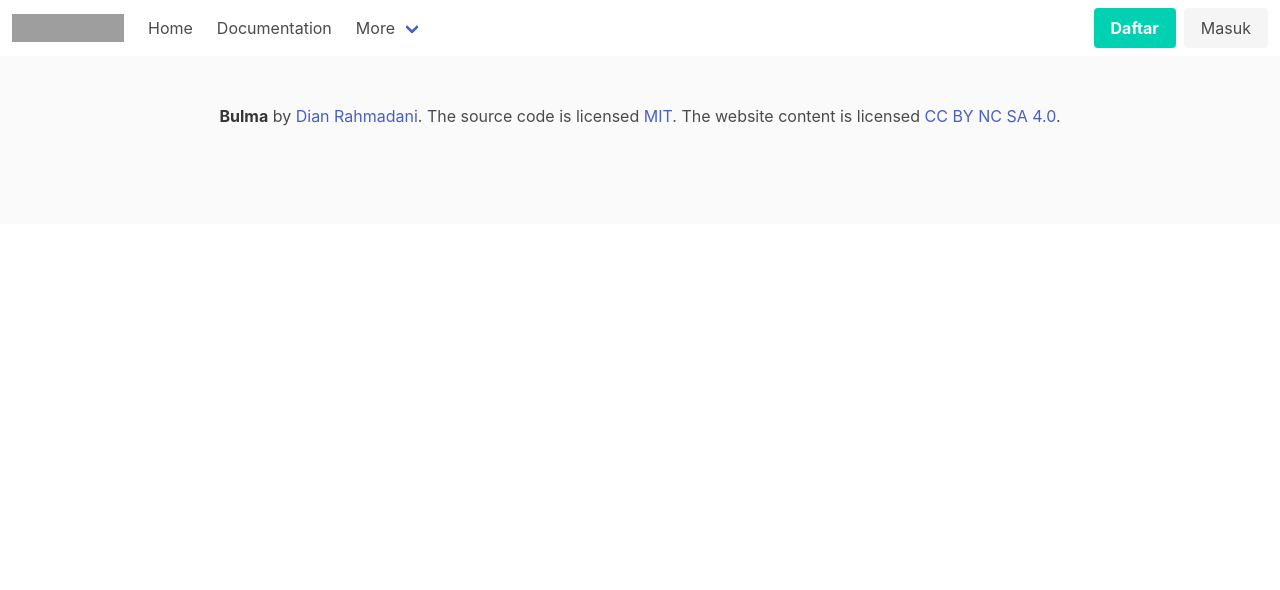
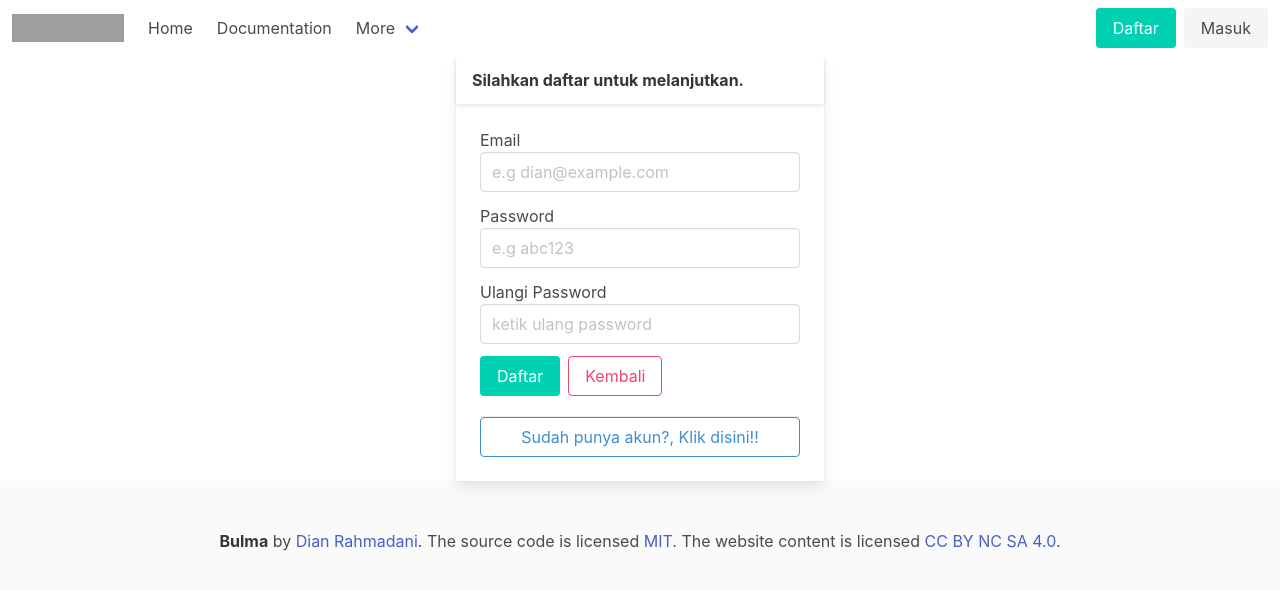
Before and after one commit to madiajijah11/nevs, a Vue app in the folder client/: page /daftar in a window 1280 px wide. Shown: the top 590 px of the page. Built offline with nearby package versions, Linux system fonts and the light colour scheme; grey boxes are pictures that could not be loaded.

Commit message:
membaiki arah tombol daftar

```diff
--- a/client/public/index.html
+++ b/client/public/index.html
@@ -1,17 +1,29 @@
 <!DOCTYPE html>
 <html lang="">
   <head>
-    <meta charset="utf-8">
-    <meta http-equiv="X-UA-Compatible" content="IE=edge">
-    <meta name="viewport" content="width=device-width,initial-scale=1.0">
-    <link rel="icon" href="<%= BASE_URL %>favicon.ico">
+    <meta charset="utf-8" />
+    <meta http-equiv="X-UA-Compatible" content="IE=edge" />
+    <meta name="viewport" content="width=device-width,initial-scale=1.0" />
+    <link rel="icon" href="<%= BASE_URL %>favicon.ico" />
     <title><%= htmlWebpackPlugin.options.title %></title>
-    <link rel="stylesheet" href="https://cdn.jsdelivr.net/npm/bulma@0.9.2/css/bulma.min.css">
-    <link rel="stylesheet" href="https://cdnjs.cloudflare.com/ajax/libs/font-awesome/5.15.3/css/all.min.css" integrity="sha512-iBBXm8fW90+nuLcSKlbmrPcLa0OT92xO1BIsZ+ywDWZCvqsWgccV3gFoRBv0z+8dLJgyAHIhR35VZc2oM/gI1w==" crossorigin="anonymous" />
+    <link
+      rel="stylesheet"
+      href="https://cdn.jsdelivr.net/npm/bulma@0.9.2/css/bulma.min.css"
+    />
+    <link
+      rel="stylesheet"
+      href="https://cdnjs.cloudflare.com/ajax/libs/font-awesome/5.15.3/css/all.min.css"
+      integrity="sha512-iBBXm8fW90+nuLcSKlbmrPcLa0OT92xO1BIsZ+ywDWZCvqsWgccV3gFoRBv0z+8dLJgyAHIhR35VZc2oM/gI1w=="
+      crossorigin="anonymous"
+    />
   </head>
   <body>
     <noscript>
-      <strong>We're sorry but <%= htmlWebpackPlugin.options.title %> doesn't work properly without JavaScript enabled. Please enable it to continue.</strong>
+      <strong
+        >We're sorry but <%= htmlWebpackPlugin.options.title %> doesn't work
+        properly without JavaScript enabled. Please enable it to
+        continue.</strong
+      >
     </noscript>
     <div id="app"></div>
     <!-- built files will be auto injected -->
--- a/client/src/App.vue
+++ b/client/src/App.vue
@@ -45,9 +45,9 @@
         <div class="navbar-end">
           <div class="navbar-item">
             <div class="buttons">
-              <button class="button is-primary" @click="modalDaftarOpen = true">
-                <strong>Daftar</strong>
-              </button>
+              <router-link class="button is-primary" to="/daftar">
+                Daftar
+              </router-link>
               <router-link class="button is-light" to="/masuk">
                 Masuk
               </router-link>
@@ -83,17 +83,17 @@
 </template>
 
 <script>
-import Daftar from "@/views/Daftar";
+// import Daftar from "@/views/Daftar";
 //import Masuk from "@/views/Masuk";
 
 export default {
   components: {
-    Daftar,
+    // Daftar,
     //Masuk
   },
   data() {
     return {
-      modalDaftarOpen: false,
+
     };
   },
 };
--- a/client/src/views/Daftar.vue
+++ b/client/src/views/Daftar.vue
@@ -1,10 +1,15 @@
 <template>
-  <div v-if="modalDaftarOpen" class="modal-daftar-overlay">
-    <div class="modal-daftar">
-      <header class="card-header">
-        <p class="card-header-title">Silahkan daftar untuk melanjutkan.</p>
-      </header>
-      <div class="card-content">
+  <div class="container">
+      <div class="columns">
+      <div class="column">
+        <div class="card-content"></div>
+      </div>
+      <div class="column">
+        <div class="card">
+          <header class="card-header">
+           <p class="card-header-title">Silahkan daftar untuk melanjutkan.</p>
+           </header>
+          <div class="card-content">
         <div class="field">
           <label for="email">Email</label>
           <input
@@ -49,6 +54,11 @@
             >Sudah punya akun?, Klik disini!!</router-link
           >
         </footer>
+        </div>
+        </div>
+      </div>
+        <div class="column">
+        <div class="card-content"></div>
       </div>
     </div>
   </div>
```
Also changed, not shown: 2 other files (tests, documents, lock files or other folders).
